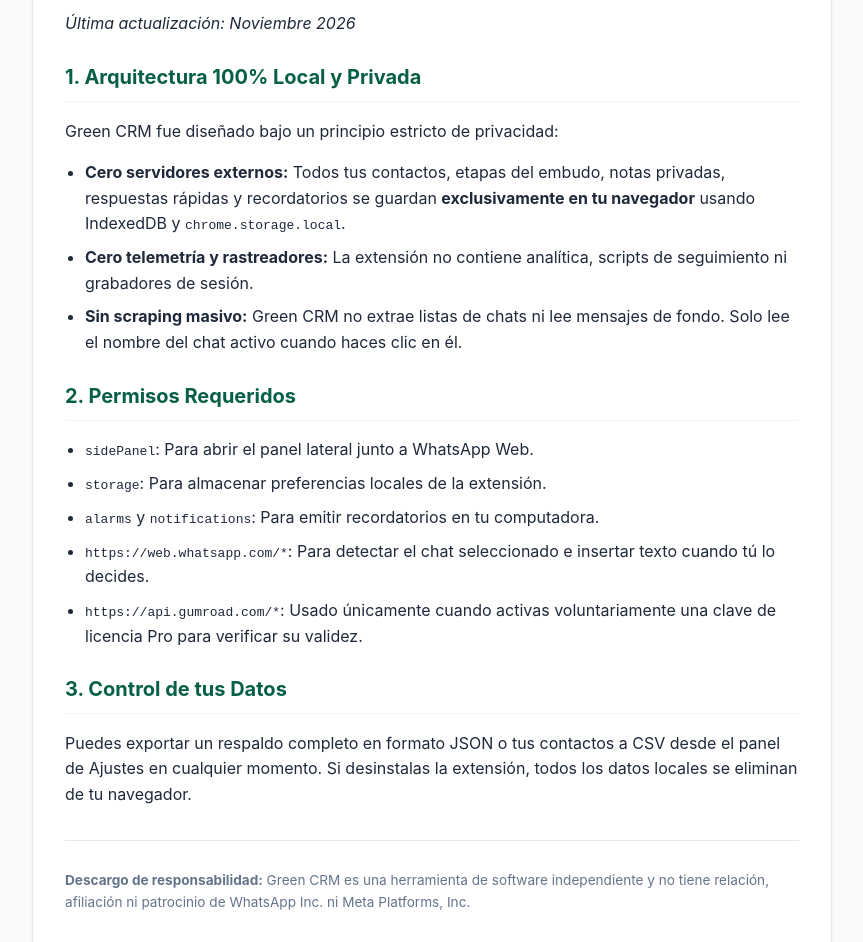
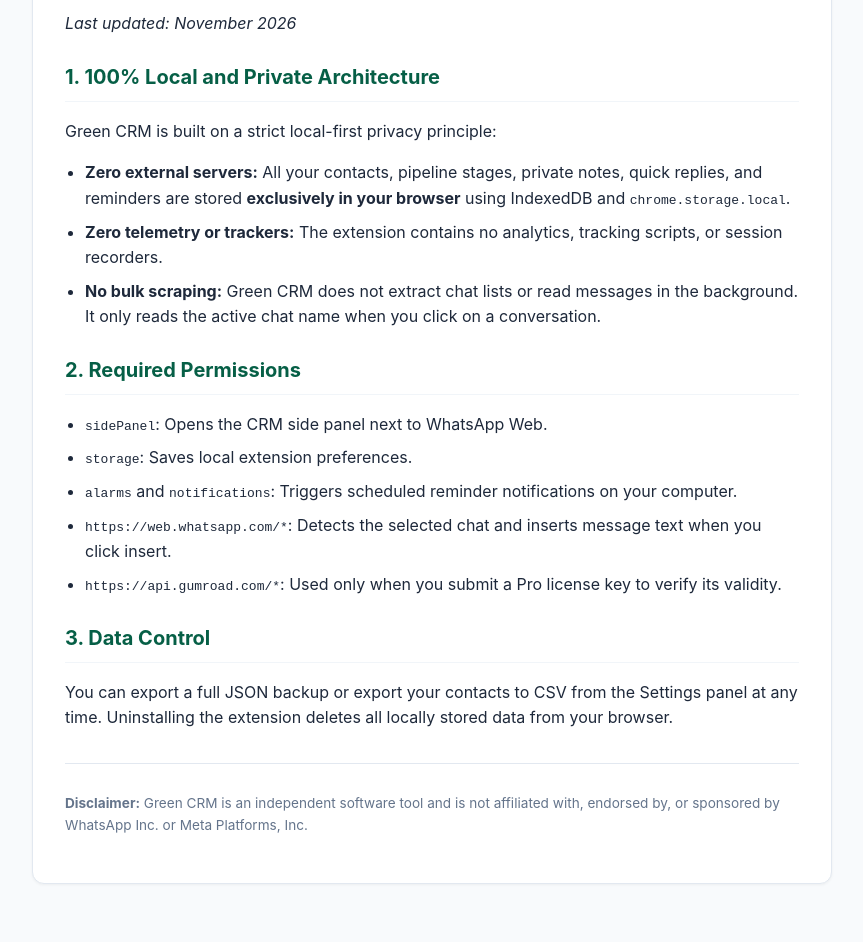
Before and after one commit to matiasoliveraqa/green-crm-privacy, a plain HTML site: page privacy.html in a window 1280 px wide. Shown: the part 182-1124 px from the top of the page, without its empty margins (208-1071 px from the left). Drawn offline with Linux system fonts and the light colour scheme.

Commit message:
Translate privacy.html to English

```diff
--- a/privacy.html
+++ b/privacy.html
@@ -1,9 +1,9 @@
 <!DOCTYPE html>
-<html lang="es">
+<html lang="en">
 <head>
   <meta charset="UTF-8">
   <meta name="viewport" content="width=device-width, initial-scale=1.0">
-  <title>Política de Privacidad — Green CRM</title>
+  <title>Privacy Policy - Green CRM</title>
   <style>
     body { font-family: -apple-system, BlinkMacSystemFont, "Segoe UI", Roboto, sans-serif; line-height: 1.6; color: #1e293b; max-width: 800px; margin: 40px auto; padding: 0 20px; background: #f8fafc; }
     .card { background: white; padding: 32px; border-radius: 12px; border: 1px solid #e2e8f0; box-shadow: 0 1px 3px rgba(0,0,0,0.05); }
@@ -17,32 +17,32 @@
 </head>
 <body>
   <div class="card">
-    <span class="badge">Privacidad 100% Local</span>
-    <h1>Política de Privacidad — Green CRM</h1>
-    <p><em>Última actualización: Noviembre 2026</em></p>
+    <span class="badge">100% Local Privacy</span>
+    <h1>Privacy Policy - Green CRM</h1>
+    <p><em>Last updated: November 2026</em></p>
 
-    <h2>1. Arquitectura 100% Local y Privada</h2>
-    <p>Green CRM fue diseñado bajo un principio estricto de privacidad:</p>
+    <h2>1. 100% Local and Private Architecture</h2>
+    <p>Green CRM is built on a strict local-first privacy principle:</p>
     <ul>
-      <li><strong>Cero servidores externos:</strong> Todos tus contactos, etapas del embudo, notas privadas, respuestas rápidas y recordatorios se guardan <strong>exclusivamente en tu navegador</strong> usando IndexedDB y <code>chrome.storage.local</code>.</li>
-      <li><strong>Cero telemetría y rastreadores:</strong> La extensión no contiene analítica, scripts de seguimiento ni grabadores de sesión.</li>
-      <li><strong>Sin scraping masivo:</strong> Green CRM no extrae listas de chats ni lee mensajes de fondo. Solo lee el nombre del chat activo cuando haces clic en él.</li>
+      <li><strong>Zero external servers:</strong> All your contacts, pipeline stages, private notes, quick replies, and reminders are stored <strong>exclusively in your browser</strong> using IndexedDB and <code>chrome.storage.local</code>.</li>
+      <li><strong>Zero telemetry or trackers:</strong> The extension contains no analytics, tracking scripts, or session recorders.</li>
+      <li><strong>No bulk scraping:</strong> Green CRM does not extract chat lists or read messages in the background. It only reads the active chat name when you click on a conversation.</li>
     </ul>
 
-    <h2>2. Permisos Requeridos</h2>
+    <h2>2. Required Permissions</h2>
     <ul>
-      <li><code>sidePanel</code>: Para abrir el panel lateral junto a WhatsApp Web.</li>
-      <li><code>storage</code>: Para almacenar preferencias locales de la extensión.</li>
-      <li><code>alarms</code> y <code>notifications</code>: Para emitir recordatorios en tu computadora.</li>
-      <li><code>https://web.whatsapp.com/*</code>: Para detectar el chat seleccionado e insertar texto cuando tú lo decides.</li>
-      <li><code>https://api.gumroad.com/*</code>: Usado únicamente cuando activas voluntariamente una clave de licencia Pro para verificar su validez.</li>
+      <li><code>sidePanel</code>: Opens the CRM side panel next to WhatsApp Web.</li>
+      <li><code>storage</code>: Saves local extension preferences.</li>
+      <li><code>alarms</code> and <code>notifications</code>: Triggers scheduled reminder notifications on your computer.</li>
+      <li><code>https://web.whatsapp.com/*</code>: Detects the selected chat and inserts message text when you click insert.</li>
+      <li><code>https://api.gumroad.com/*</code>: Used only when you submit a Pro license key to verify its validity.</li>
     </ul>
 
-    <h2>3. Control de tus Datos</h2>
-    <p>Puedes exportar un respaldo completo en formato JSON o tus contactos a CSV desde el panel de Ajustes en cualquier momento. Si desinstalas la extensión, todos los datos locales se eliminan de tu navegador.</p>
+    <h2>3. Data Control</h2>
+    <p>You can export a full JSON backup or export your contacts to CSV from the Settings panel at any time. Uninstalling the extension deletes all locally stored data from your browser.</p>
 
     <div class="footer">
-      <p><strong>Descargo de responsabilidad:</strong> Green CRM es una herramienta de software independiente y no tiene relación, afiliación ni patrocinio de WhatsApp Inc. ni Meta Platforms, Inc.</p>
+      <p><strong>Disclaimer:</strong> Green CRM is an independent software tool and is not affiliated with, endorsed by, or sponsored by WhatsApp Inc. or Meta Platforms, Inc.</p>
     </div>
   </div>
 </body>
```
